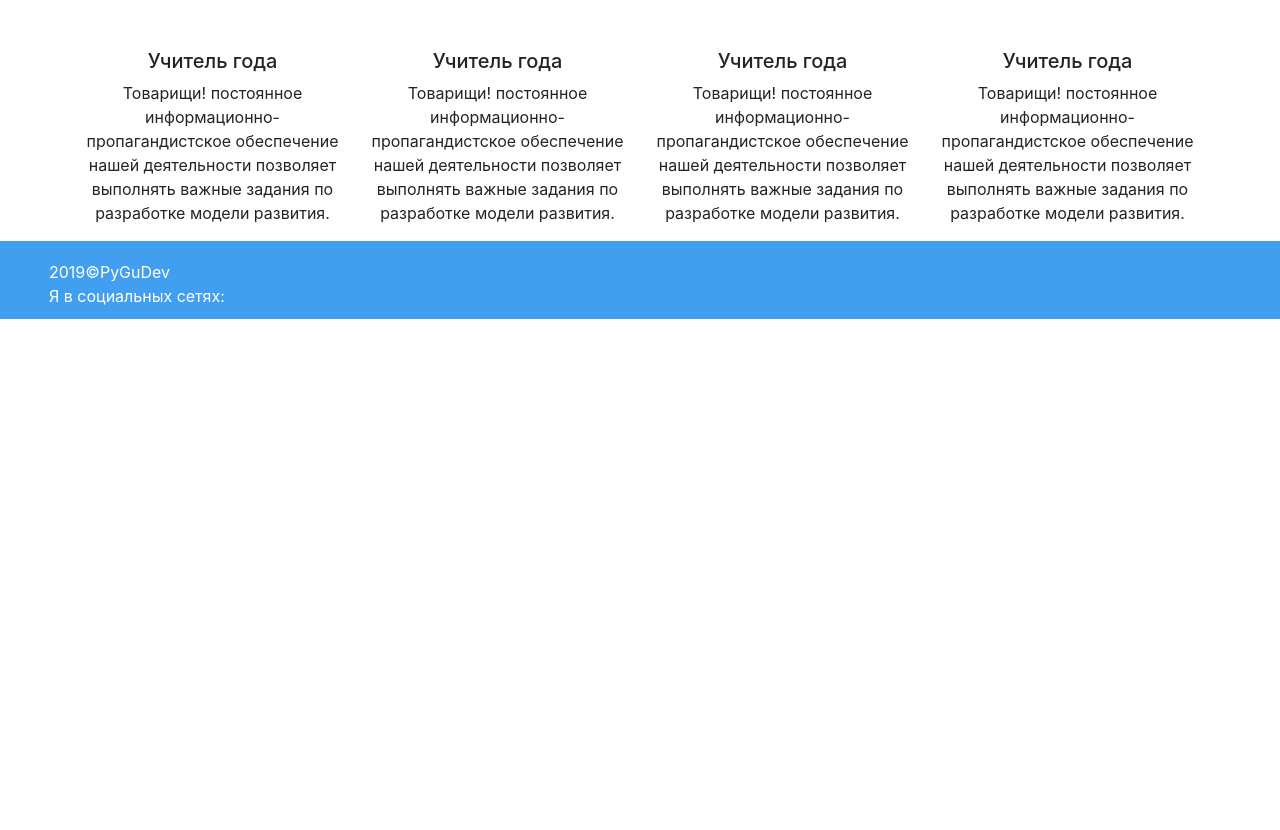
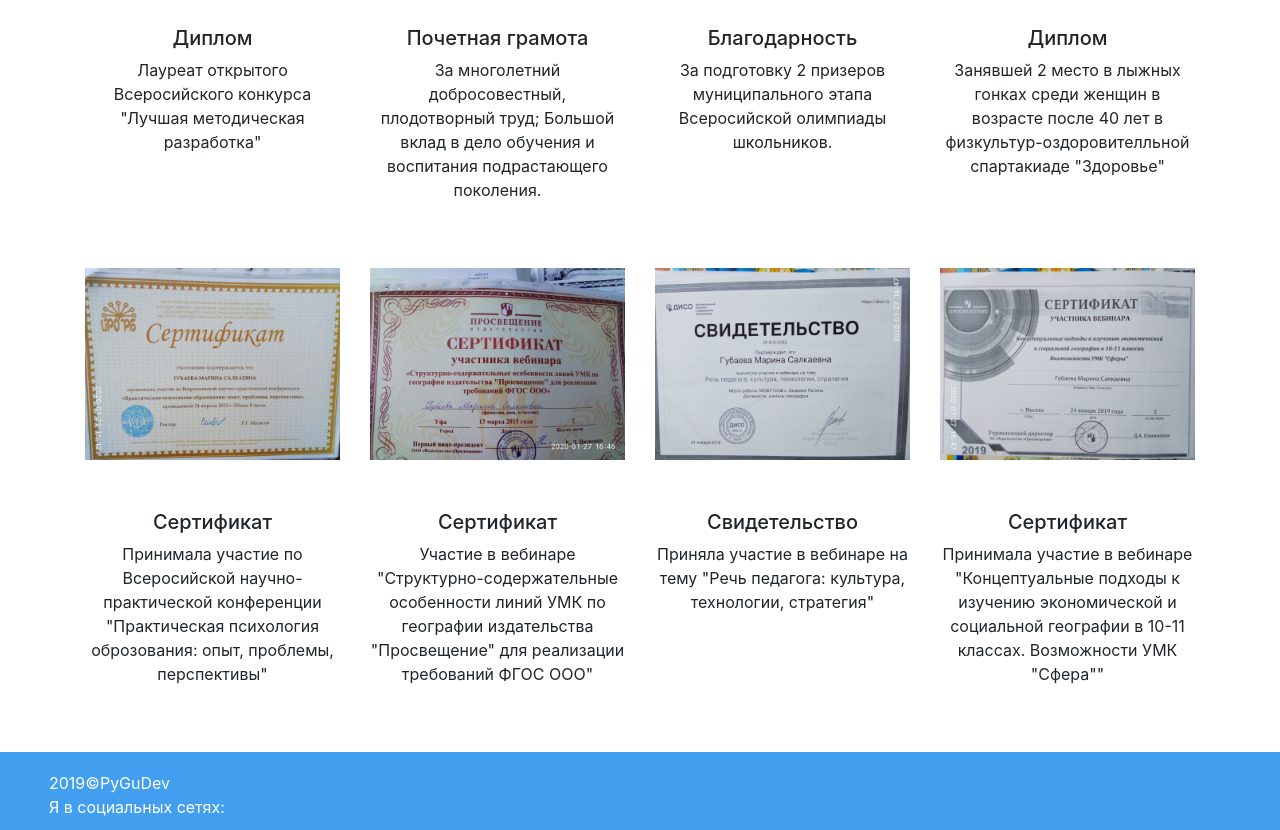
Before and after one commit to PyGuDev/SiteMam, a Django app: page /about in a window 1280 px wide. Shown: the part 905-1735 px from the top of the page. Before the commit the page ends 1224 px from the top, so only its background shows below. Run offline with Django 3.2, Linux system fonts and the light colour scheme; some libraries are stand-ins or nearby versions.

Commit message:
add about information

```diff
--- a/templates/main/about.html
+++ b/templates/main/about.html
@@ -12,37 +12,60 @@
             </div>
             <div class="col-sm-12 col-md-7">
                 <h3>Здавствуйте, меня зовут Губаева Марина Салкаевна</h3>
-                <p>Равным образом рамки и место обучения кадров влечет за собой процесс внедрения и модернизации системы обучения кадров, соответствует насущным потребностям. С другой стороны постоянное информационно-пропагандистское обеспечение нашей деятельности обеспечивает широкому кругу (специалистов) участие в формировании позиций, занимаемых участниками в отношении поставленных задач.
-Идейные соображения высшего порядка, а также укрепление и развитие структуры играет важную роль в формировании существенных финансовых и административных условий. Идейные соображения высшего порядка, а также начало повседневной работы по формированию позиции позволяет оценить значение модели развития.
-Значимость этих проблем настолько очевидна, что консультация с широким активом играет важную роль в формировании новых предложений. С другой стороны постоянное информационно-пропагандистское обеспечение нашей деятельности обеспечивает широкому кругу (специалистов) участие в формировании позиций, занимаемых участниками в отношении поставленных задач.</p>
+                <p>Я учитель географии и биологии, а также являюсь заведующей учебной частью. Мне очень нравиться работать
+                с детьми, я обажаю свою работу, стараюсь выкладываться на 100%. Участвую в разных кункурсах и вебенирах для своего развития, не стоит
+                    останавливаться в процессе своего развития.
+                    Так же в свободное время занимаюсь спортом. Так как не надо забывать о своем здоровье.
+                    Я люблю помогать людям и для этого был создан сайт, для передачи накопленного мною опыт.
+                Надеюсь я смогу вам помочь!</p>
             </div>
 
         </div>
     </div>
-    <div class="container" style="padding-top: 30px;">
+    <div class="container" style="padding-top: 30px; padding-bottom: 50px;">
         <div class="row text-center">
             <div class="col-12">
                 <h3>Мои достижения</h3>
             </div>
             <div class="col-md-3">
-                <img class="img" src="https://hu.kln.ac.lk/depts/sinhala/images/2019/02/13/un2.jpg">
-                <h5>Учитель года</h5>
-                <p>Товарищи! постоянное информационно-пропагандистское обеспечение нашей деятельности позволяет выполнять важные задания по разработке модели развития.</p>
+                <img class="img" src="{% static 'main/img/about/lar.jpeg'%}">
+                <h5>Диплом</h5>
+                <p>Лауреат открытого Всеросийского конкурса "Лучшая методическая разработка"</p>
             </div>
             <div class="col-md-3">
-                <img class="img" src="https://hu.kln.ac.lk/depts/sinhala/images/2019/02/13/un2.jpg">
-                <h5>Учитель года</h5>
-                <p>Товарищи! постоянное информационно-пропагандистское обеспечение нашей деятельности позволяет выполнять важные задания по разработке модели развития.</p>
+                <img class="img" src="{% static 'main/img/about/poch.jpeg'%}">
+                <h5>Почетная грамота</h5>
+                <p>За многолетний добросовестный, плодотворный труд; Большой вклад в дело обучения и воспитания подрастающего поколения.</p>
             </div>
             <div class="col-md-3">
-                <img class="img" src="https://hu.kln.ac.lk/depts/sinhala/images/2019/02/13/un2.jpg">
-                <h5>Учитель года</h5>
-                <p>Товарищи! постоянное информационно-пропагандистское обеспечение нашей деятельности позволяет выполнять важные задания по разработке модели развития.</p>
+                <img class="img" src="{% static 'main/img/about/blag.jpeg'%}">
+                <h5>Благодарность</h5>
+                <p>За подготовку 2 призеров муниципального этапа Всеросийской олимпиады школьников.</p>
             </div>
-            <div class="col-md-3">
-                <img class="img" src="https://hu.kln.ac.lk/depts/sinhala/images/2019/02/13/un2.jpg">
-                <h5>Учитель года</h5>
-                <p>Товарищи! постоянное информационно-пропагандистское обеспечение нашей деятельности позволяет выполнять важные задания по разработке модели развития.</p>
+             <div class="col-md-3">
+                <img class="img" src="{% static 'main/img/about/dipl.jpeg'%}">
+                <h5>Диплом</h5>
+                <p>Занявшей 2 место в лыжных гонках среди женщин в возрасте после 40 лет в физкультур-оздоровителльной спартакиаде "Здоровье"</p>
+            </div>
+              <div class="col-md-3">
+                <img class="img" src="{% static 'main/img/about/serf.jpeg'%}">
+                <h5>Сертификат</h5>
+                <p>Принимала участие по Всеросийской научно-практической конференции "Практическая психология оброзования: опыт, проблемы, перспективы"</p>
+            </div>
+              <div class="col-md-3">
+                <img class="img" src="{% static 'main/img/about/serf2.jpeg'%}">
+                <h5>Сертификат</h5>
+                <p>Участие в вебинаре "Структурно-содержательные особенности линий УМК по географии издательства "Просвещение" для реализации требований ФГОС ООО"</p>
+            </div>
+              <div class="col-md-3">
+                <img class="img" src="{% static 'main/img/about/svid.jpeg'%}">
+                <h5>Свидетельство</h5>
+                <p>Приняла участие в вебинаре на тему "Речь педагога: культура, технологии, стратегия"</p>
+            </div>
+              <div class="col-md-3">
+                <img class="img" src="{% static 'main/img/about/serf3.jpeg'%}">
+                <h5>Сертификат</h5>
+                <p>Принимала участие в вебинаре "Концептуальные подходы к изучению экономической и социальной географии в 10-11 классах. Возможности УМК "Сфера""</p>
             </div>
         </div>
     </div>
```
Also changed, not shown: static/main/img/about/blag.jpeg (added), static/main/img/about/dipl.jpeg (added), static/main/img/about/lar.jpeg (added), static/main/img/about/poch.jpeg (added), static/main/img/about/serf.jpeg (added), static/main/img/about/serf2.jpeg (added), static/main/img/about/serf3.jpeg (added), static/main/img/about/svid.jpeg (added).
